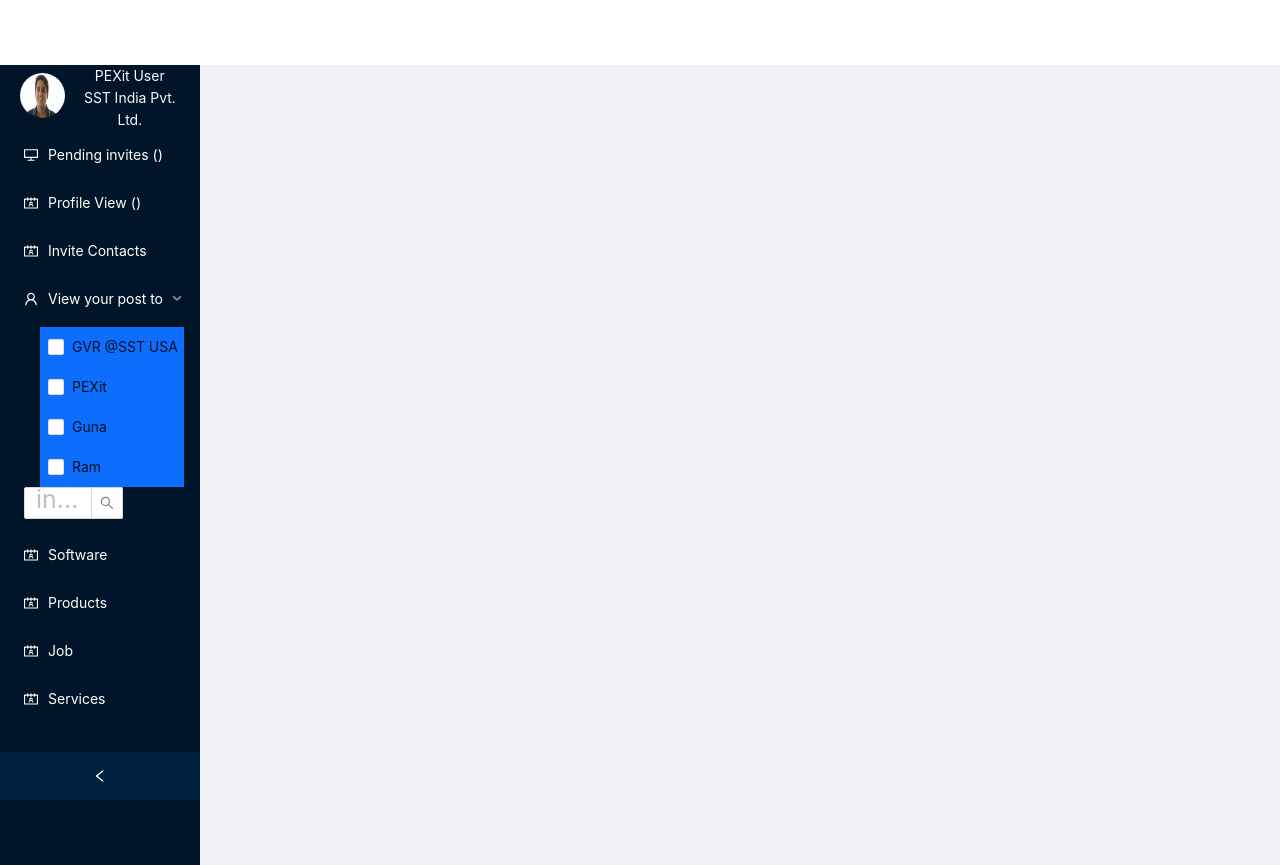
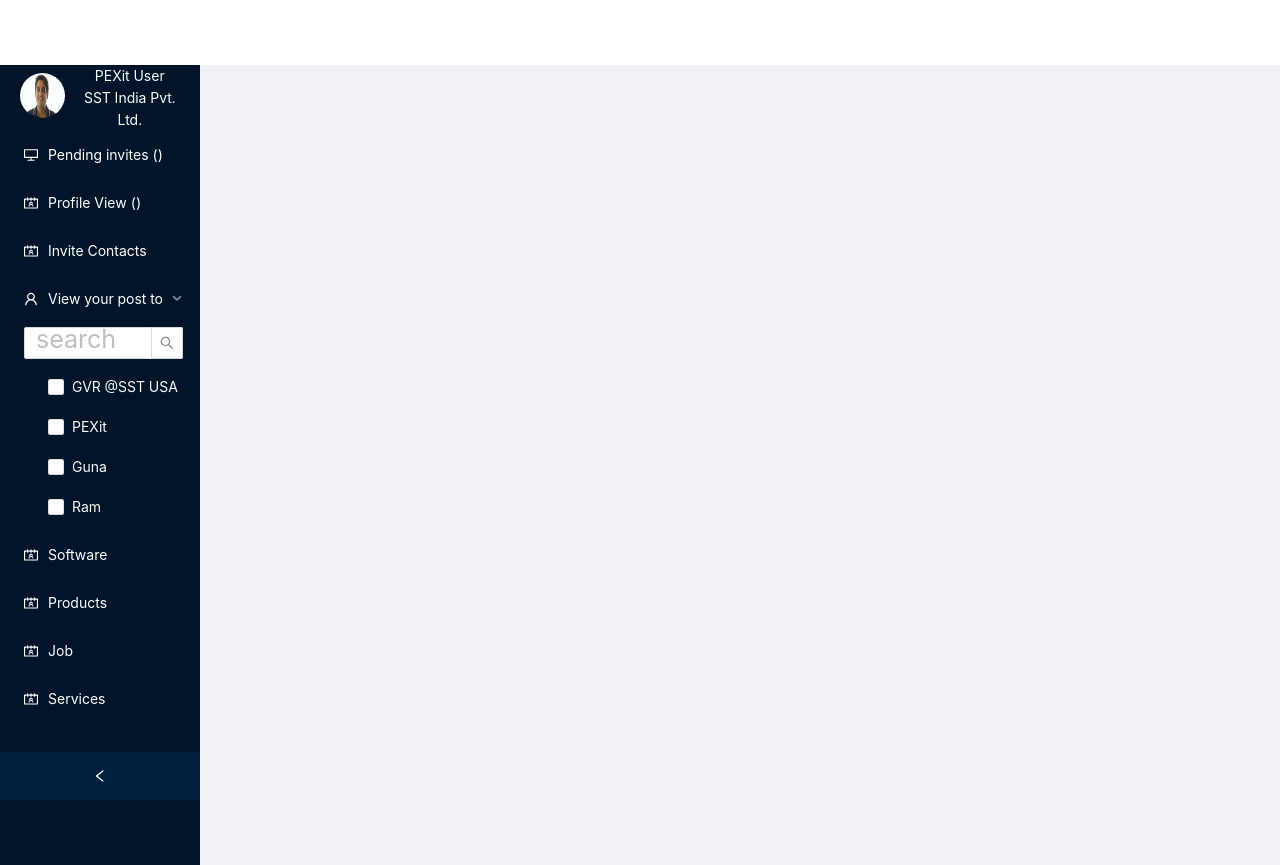
Before and after one commit to Durgesh-Selkari-1/PEXIT-CLONE, a React (Create React App) app: page /LeftSidebar1 in a window 1280 px wide. Built offline with nearby package versions, Linux system fonts and the light colour scheme.

Commit message:
pexit-project

```diff
--- a/src/components/Left_Sidebar/LeftSidebar1.js
+++ b/src/components/Left_Sidebar/LeftSidebar1.js
@@ -31,7 +31,7 @@ class SiderDemo extends React.Component {
     this.setState({ collapsed });
 
   };
- onChange1(e) {
+  onChange1(e) {
     console.log(`checked = ${e.target.checked}`);
   }
   onChange2(e) {
@@ -133,23 +133,24 @@ class SiderDemo extends React.Component {
               <Menu.Item key="5" style={{ background: 'none', color: 'white' }}>Content 3</Menu.Item>
             </SubMenu>
 
-            <Menu.Item key="4" style={{ background: 'none', color: '', height: 200 }} >
+            <Menu.Item key="4" style={{ background: 'none', color: 'white', height: 200 }} >
 
               <NavLink
                 to='#'
               >
-                <div className='d-flex flex-column ms-3 justify-content-start bg-primary'>
-                <Checkbox className='ms-2' onChange={this.onChange1}>GVR @SST USA</Checkbox>
-                <Checkbox onChange={this.onChange2}>PEXit</Checkbox>
-                <Checkbox onChange={this.onChange3}>Guna</Checkbox>
-                <Checkbox onChange={this.onChange4}>Ram</Checkbox>
-                </div>
                 <div>
 
-                <Space direction="vertical">
-    <Search placeholder="input search text" onSearch={onSearch} style={{ width: 100 }} />
-    </Space>
+                  <Space direction="vertical">
+                    <Search placeholder="search" className='mx-auto' onSearch={onSearch} />
+                  </Space>
                 </div>
+                <div className='d-flex flex-column ms-3 justify-content-start '>
+                  <Checkbox className='ms-2 text-light' onChange={this.onChange1}>GVR @SST USA</Checkbox>
+                  <Checkbox className='text-light' onChange={this.onChange2}>PEXit</Checkbox>
+                  <Checkbox className='text-light' onChange={this.onChange3}>Guna</Checkbox>
+                  <Checkbox className='text-light' onChange={this.onChange4}>Ram</Checkbox>
+                </div>
+
               </NavLink>
             </Menu.Item>
 
```
